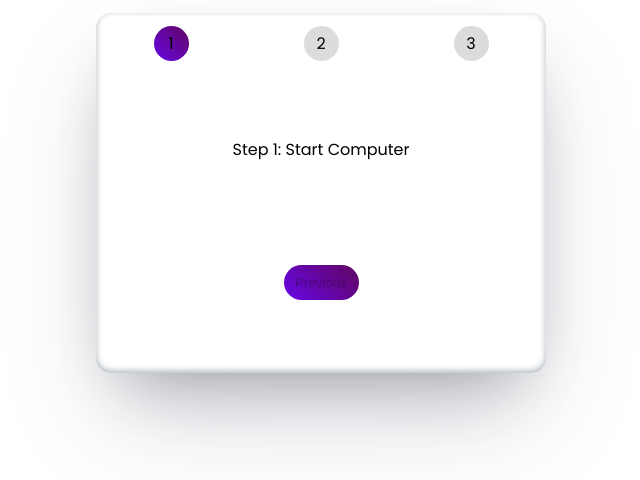
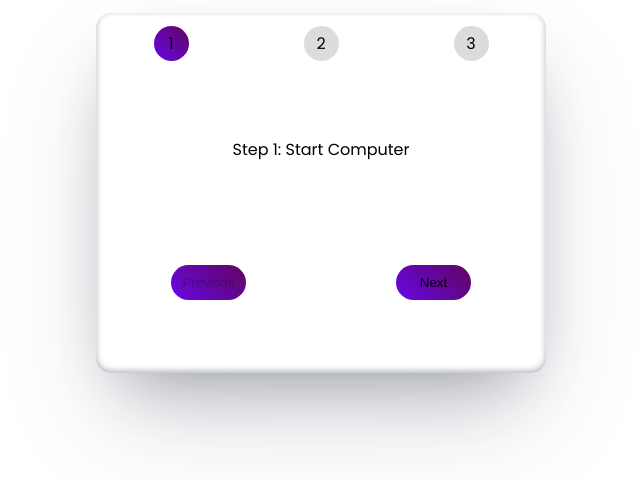
Before and after one commit to NOBLE2008/Steps-Project, a React (Vite) app: page / in a window 1280 px wide. Shown: the top 480 px of the page, without its empty margins (319-959 px from the left). Built offline with nearby package versions, Linux system fonts and the light colour scheme.

Commit message:
Implemented Next button Component

```diff
--- a/src/App.jsx
+++ b/src/App.jsx
@@ -28,6 +28,7 @@ function App() {
         </div>
         <div className="buttons">
           {<Previous page={page} setPage={setPage}/>}
+          {<Next page={page} setPage={setPage} steps={steps}/>}
         </div>
       </div>
     </div>
```
